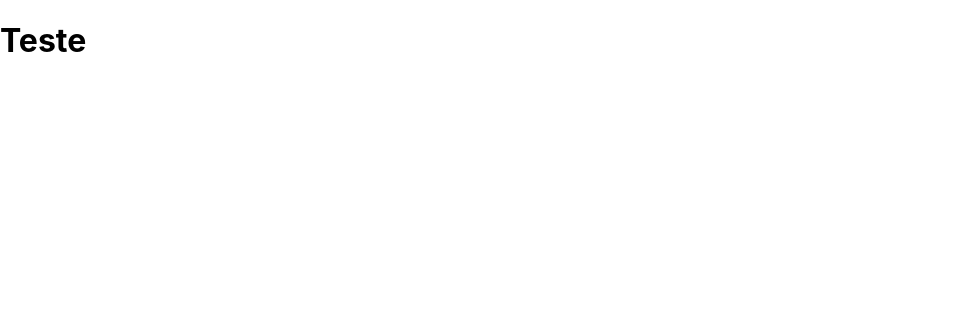
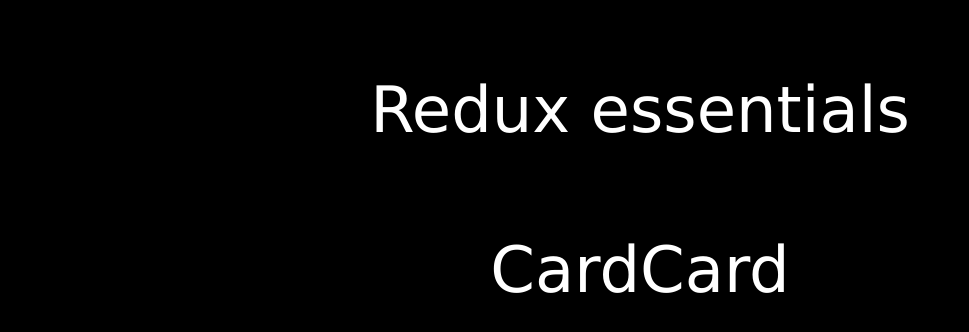
Before and after one commit to gabrielDpadua21/redux-essentials, a React (Create React App) app: page / in a window 1280 px wide. Shown: the top 332 px of the page, without its empty margins (0-969 px from the left). Built offline with nearby package versions, Linux system fonts and the light colour scheme.

Commit message:
✨feat(project): init config card component

```diff
--- /dev/null
+++ b/src/App.css
@@ -0,0 +1,13 @@
+.App {
+    display: flex;
+    flex-direction: column;
+    align-items: center;
+}
+
+h1 {
+    font-weight: 200;
+}
+
+.line {
+    display: flex;
+}
--- a/src/App.tsx
+++ b/src/App.tsx
@@ -1,11 +1,15 @@
 import React from 'react';
+import Card from './components/Card';
+import './App.css';
 
 function App() {
   return (
     <div className="App">
-      <h1>
-        Teste
-      </h1>
+       <h1>Redux essentials</h1>
+       <div className="line">
+        <Card></Card>
+        <Card></Card>
+       </div>
     </div>
   );
 }
--- /dev/null
+++ b/src/components/Card.tsx
@@ -0,0 +1,14 @@
+import React from 'react';
+import './Card.css';
+
+const Card = () => {
+    return (
+        <div>
+            <h1>
+                Card
+            </h1>
+        </div>
+    );
+}
+
+export default Card;
--- a/src/index.css
+++ b/src/index.css
@@ -1,13 +1,7 @@
 body {
-  margin: 0;
-  font-family: -apple-system, BlinkMacSystemFont, 'Segoe UI', 'Roboto', 'Oxygen',
-    'Ubuntu', 'Cantarell', 'Fira Sans', 'Droid Sans', 'Helvetica Neue',
-    sans-serif;
-  -webkit-font-smoothing: antialiased;
-  -moz-osx-font-smoothing: grayscale;
+  background-color: #000;
+  font-size: 2rem;
+  font-family: 'Lucida Sans', 'Lucida Sans Regular', 'Lucida Grande', 'Lucida Sans Unicode', Geneva, Verdana, sans-serif;
+  color: #fff;
+  margin: 30px;
 }
-
-code {
-  font-family: source-code-pro, Menlo, Monaco, Consolas, 'Courier New',
-    monospace;
-}
```
Also changed, not shown: src/components/Card.css (added).
